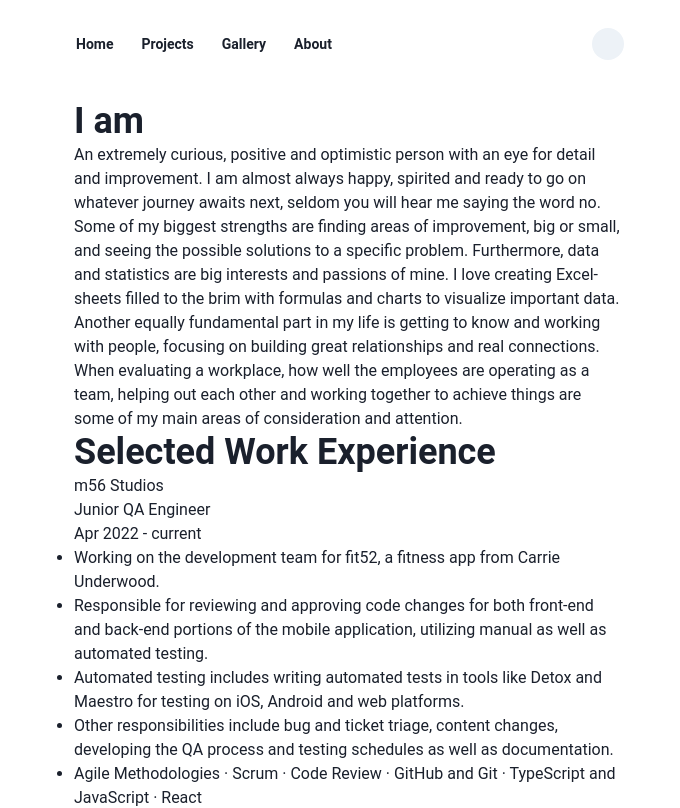
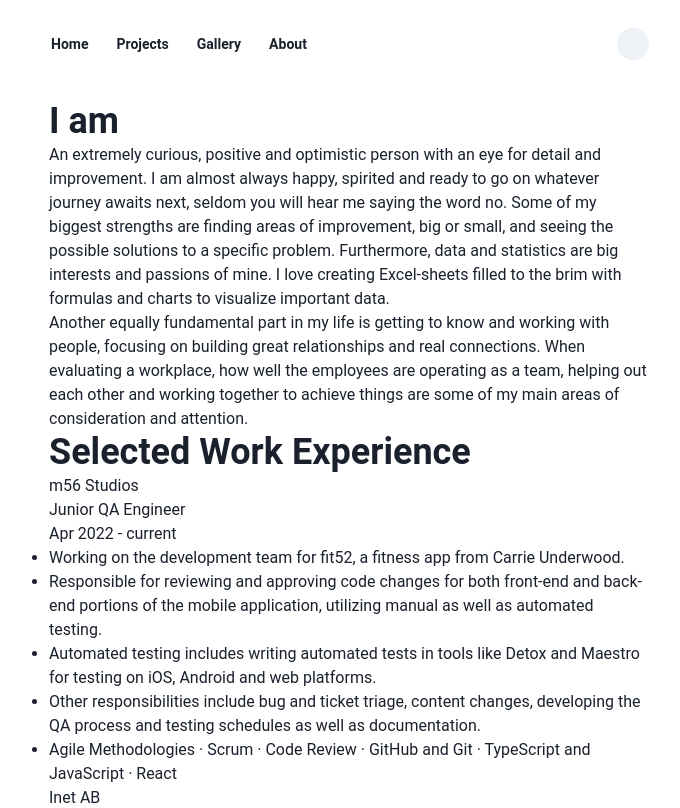
Before and after one commit to konstantinlindner/konstantinlindner.com-v2, a Next.js app: page /about in a window 1280 px wide. Shown: the top 808 px of the page, without its empty margins (291-971 px from the left). Built offline with nearby package versions, Linux system fonts and the light colour scheme; some icons are missing; a web font is replaced by a local one.

Commit message:
change width

```diff
--- a/src/components/NavBar/index.tsx
+++ b/src/components/NavBar/index.tsx
@@ -21,7 +21,7 @@ function NavBar() {
   return (
     <>
       <Hide below="sm">
-        <Box maxW="550px" pt="7" pb="10" mx="auto">
+        <Box maxW="600px" pt="7" pb="10" mx="auto">
           <Flex>
             <ButtonGroup ml="-2.5" spacing="1" size="sm" variant="ghost">
               <Button as={NextLink} href={'/'}>
--- a/src/pages/about.tsx
+++ b/src/pages/about.tsx
@@ -17,7 +17,7 @@ function About() {
             opacity: 1,
             transition: { duration: 0.8, delay: 0.1 },
           }}
-          maxW="550"
+          maxW="600"
           mx="auto"
         >
           <Heading>I am</Heading>
--- a/src/pages/index.tsx
+++ b/src/pages/index.tsx
@@ -27,7 +27,7 @@ function Home() {
             opacity: 1,
             transition: { duration: 0.8, delay: 0.1 },
           }}
-          maxW="550"
+          maxW="600"
           mx="auto"
         >
           <Hide below="sm">
```
